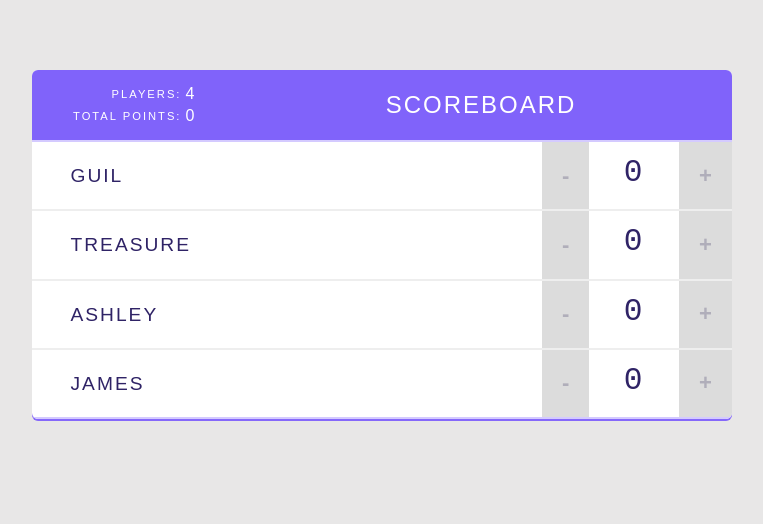
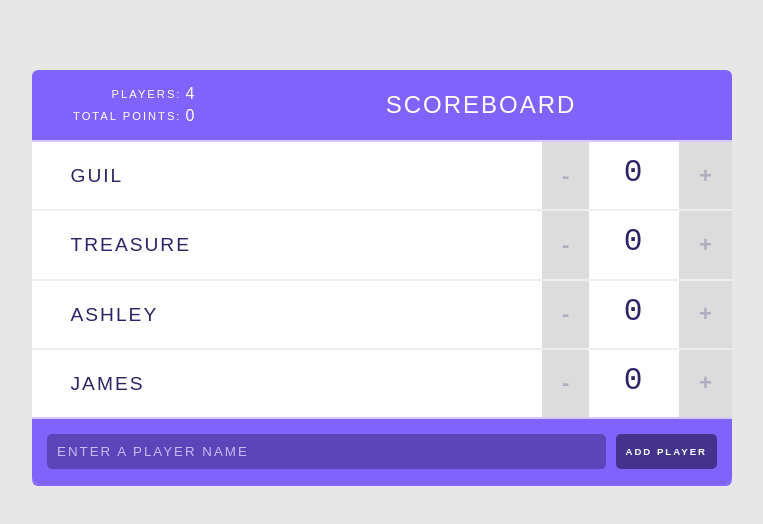
Before and after one commit to christopherkalfas/scoreboard-react, a React (Create React App) app: page / in a window 1280 px wide. Shown: the top 524 px of the page, without its empty margins (258-1021 px from the left). Built offline with nearby package versions, Linux system fonts and the light colour scheme.

Commit message:
added new player form component and added event handler on the value of the inputs state, making the form a controlled component

```diff
--- /dev/null
+++ b/src/components/AddPlayerForm.js
@@ -0,0 +1,31 @@
+import React, { Component } from 'react'
+
+class AddPlayerForm extends Component {
+
+    state = {
+        value: ""
+    }
+
+    handleValueChange = e => {
+        this.setState({ value: e.target.value })
+    }
+    render(){
+        console.log(this.state.value)
+        return (
+            <form>
+                <input
+                    type='text'
+                    placeholder="Enter a Player Name"
+                    value={ this.state.value }
+                    onChange={ this.handleValueChange }
+                />
+                <input
+                    type='submit'
+                    value="Add Player"
+                />
+            </form>
+        )
+    }
+}
+
+export default AddPlayerForm
--- a/src/components/App.js
+++ b/src/components/App.js
@@ -1,6 +1,7 @@
 import React, { Component } from 'react';
 import Header from "./Header"
 import Player from "./Player"
+import AddPlayerForm from './AddPlayerForm'
 
 class App extends Component {
   state = {
@@ -63,6 +64,7 @@ class App extends Component {
             removePlayer={this.handleRemovePlayer}
           />
         )}
+        <AddPlayerForm />
       </div>
     );
   }
```
